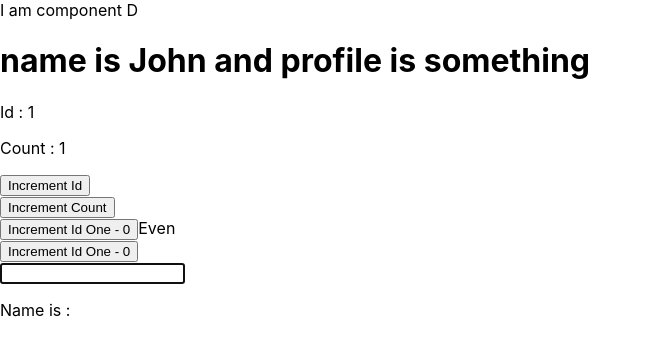
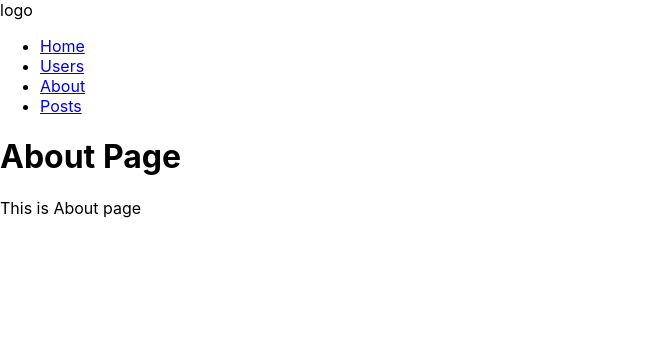
Before and after one commit to 1ibrahimtsc/prac-reactjs, a React (Create React App) app: page /about in a window 1280 px wide. Shown: the top 356 px of the page, without its empty margins (0-651 px from the left). Built offline with nearby package versions, Linux system fonts and the light colour scheme.

Commit message:
react-router-dom-v6

```diff
--- a/package.json
+++ b/package.json
@@ -9,6 +9,7 @@
     "axios": "^0.24.0",
     "react": "^17.0.2",
     "react-dom": "^17.0.2",
+    "react-router-dom": "^6.2.1",
     "react-scripts": "5.0.0",
     "web-vitals": "^2.1.2",
     "yarn": "^1.22.17"
--- a/src/App.js
+++ b/src/App.js
@@ -1,36 +1,50 @@
-import React from 'react';
-import Posts from './components/PostForm';
-import HookCounter from './components/HookCounter';
-//import UseEffectonClass from './components/UseEffectonClass';
-//import UseEffectFunction from './components/UseEffectFunction';
-import MouseMove from './components/MouseMove';
-import FetchData from './components/FetchData';
-import ComponentA from './components/ComponentA';
-import ParentComp from './components/ParentComp';
-import Usememohook from './components/Usememohook';
-import Input from './components/Input';
+import React from "react";
+import Navbar from './components/Navbar';
+import Home from './components/Home';
+import About from './components/About';
+import Users from './components/Users';
+import Posts from './components/Posts';
+import {
+  BrowserRouter as Router,
+  Routes,
+  Route,
+  Link
+} from "react-router-dom";
 
-export const UserContext = React.createContext()
-export const ProfileContext = React.createContext()
+export default function App() {
+  return (
+    <Router>
+      <div>
+        <Navbar />
 
-function App() {
- return (
-   <div>
-     {/* <Posts /> */}
-      {/** <HookCounter /> */}
-     { /* <UseEffectFunction /> */ }
-     {/** <MouseMove /> */}
-     {/** <FetchData /> */}
-     <UserContext.Provider value={"John"} >
-       <ProfileContext.Provider value={"something"} >
-              <ComponentA />
-       </ProfileContext.Provider>
-     </UserContext.Provider>
-     <ParentComp />
-     <Usememohook />
-     <Input />
-   </div>
- )
+
+
+        {/* A <Switch> looks through its children <Route>s and
+            renders the first one that matches the current URL. */}
+        <Routes>
+          <Route path="/" element={<Home />} />
+          <Route path="/about" element={<About />} />
+          <Route path="/users" element={<Users />} />
+          <Route path="/posts" element={<Posts />} />
+
+
+        </Routes>
+      </div>
+    </Router>
+  );
+}
+{
+  /*
+  function Home() {
+  return <h2>Home</h2>;
 }
 
-export default App;
+function About() {
+  return <h2>About</h2>;
+}
+
+function Users() {
+  return <h2>Users</h2>;
+}
+  */
+}
--- /dev/null
+++ b/src/components/About.jsx
@@ -0,0 +1,12 @@
+import React from 'react';
+
+const About = () => {
+    return (
+        <div>
+             <h1>About Page</h1>
+            <p>This is About page</p>
+        </div>
+    )
+}
+
+export default About;
--- /dev/null
+++ b/src/components/Home.jsx
@@ -0,0 +1,12 @@
+import React from 'react';
+
+const Home = () => {
+    return (
+        <div>
+            <h1>Home Page</h1>
+            <p>This is Home page</p>
+        </div>
+    )
+}
+
+export default Home;
--- /dev/null
+++ b/src/components/Navbar.jsx
@@ -0,0 +1,20 @@
+import React from 'react';
+import { Link } from 'react-router-dom';
+
+const Navbar = () => {
+    return (
+        <div>
+            <div className="">logo</div>
+            <div>
+                <ul>
+                    <li><Link to="/" href="#" >Home</Link></li>
+                    <li><Link to="/users" >Users</Link></li>
+                    <li><Link to="/about" href="#" >About</Link></li>
+                    <li><Link to="/posts" href="#" >Posts</Link></li>
+                </ul>
+            </div>
+        </div>
+    )
+}
+
+export default Navbar;
--- /dev/null
+++ b/src/components/Users.jsx
@@ -0,0 +1,12 @@
+import React from 'react';
+
+const Users = () => {
+    return (
+        <div>
+             <h1>Users Page</h1>
+            <p>This is Users page</p>
+        </div>
+    )
+}
+
+export default Users;
```
Also changed, not shown: 1 other file (tests, documents, lock files or other folders).
